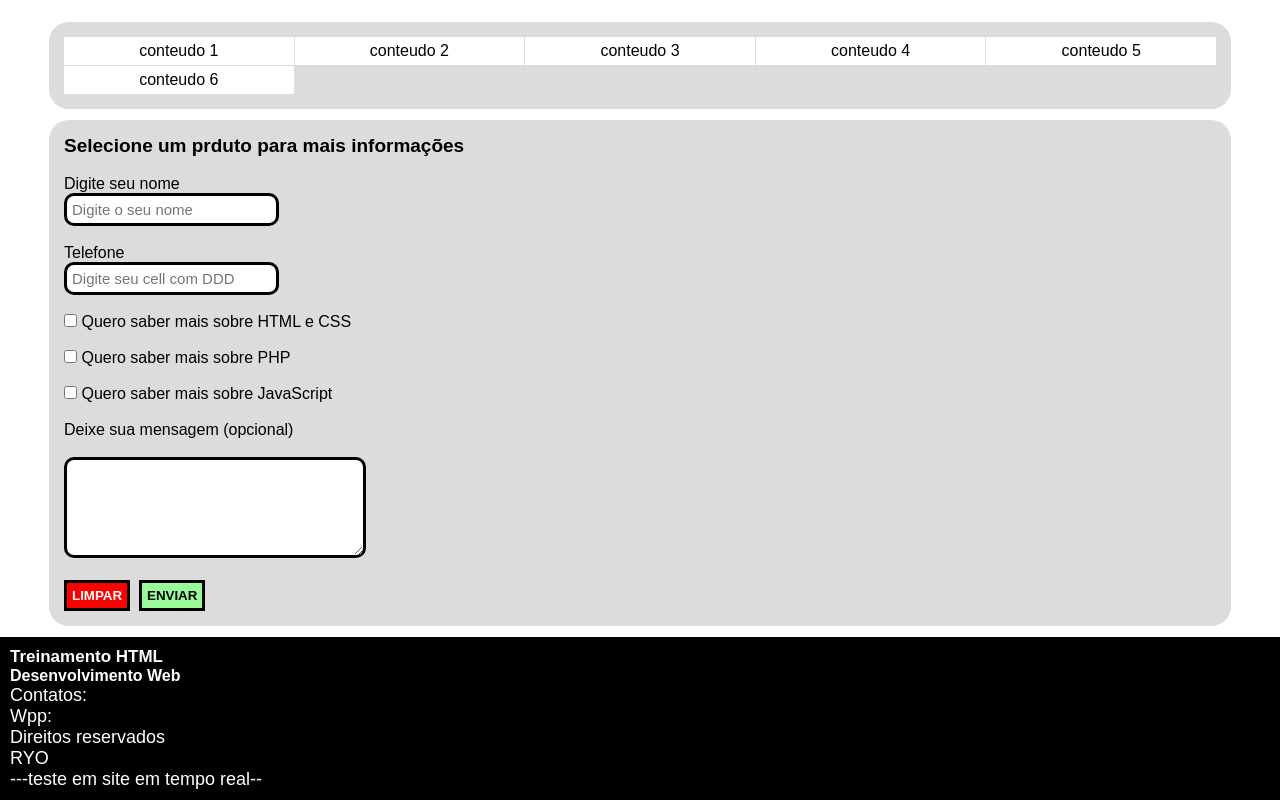
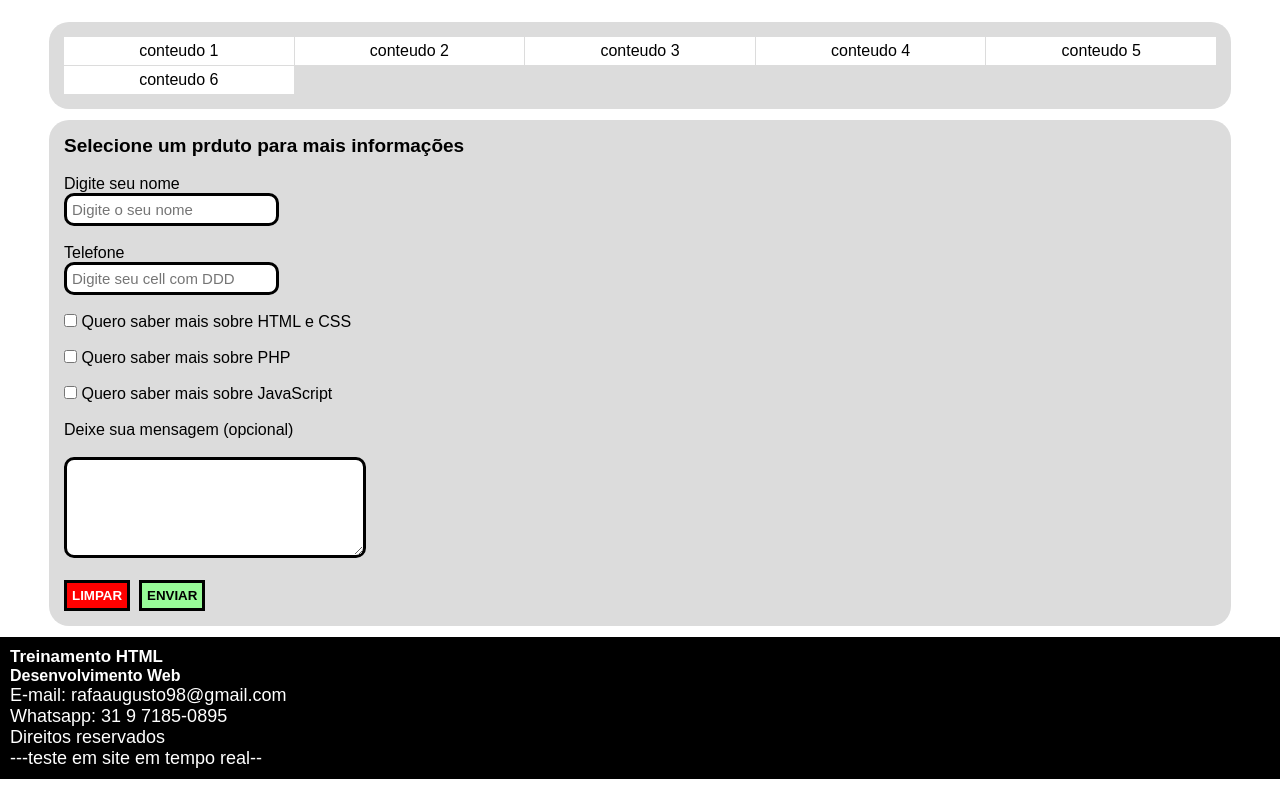
Before and after one commit to RyoLee526/Primeiro-site, a plain HTML site: page index.html in a window 1280 px wide. Shown: the part 1491-2291 px from the top of the page. After the commit the page ends 2270 px from the top, so only its background shows below. Drawn offline with Linux system fonts and the light colour scheme.

Commit message:
Update index.html

```diff
--- a/index.html
+++ b/index.html
@@ -135,10 +135,9 @@
 	<footer>
 		<h3>Treinamento HTML</h3>
 		<h4>Desenvolvimento Web</h4>
-		<p>Contatos: </p>
-		<p>Wpp: </p>
+		<p>E-mail: rafaaugusto98@gmail.com </p>
+		<p>Whatsapp: 31 9 7185-0895</p>
 		<p>Direitos reservados</p>
-		<p> RYO </p>
 		<p> ---teste em site em tempo real--</p>
 	</footer>
 
```
